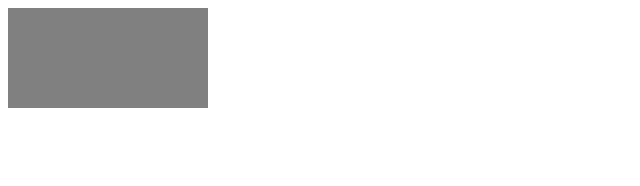
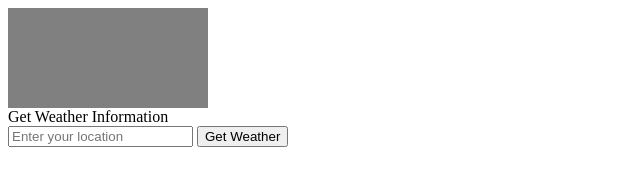
Before and after one commit to annagoetz1/weatherapp, a plain HTML site: page index.html in a window 1280 px wide. Shown: the whole page, without its empty margins (0-640 px from the left). Drawn offline with Linux system fonts and the light colour scheme.

Commit message:
Add form to put in location, defer script

```diff
--- a/index.html
+++ b/index.html
@@ -11,7 +11,16 @@
 
 <button id="getWeatherButton"></button>
 
-<div id="weatherInfo"></div>
+<div id="weatherInfo">Get Weather Information</div>
+
+<div class="container">
+  <form id="locationForm">
+    <input type="text" id="locationInput" placeholder="Enter your location" required />
+    <button type="submit">Get Weather</button>
+  </form>
+
+  <div id="weatherInfo"></div>
+</div>
     </body>
-    <script src="index.js"></script>
+    <script src="index.js" defer></script>
     </html>
```
